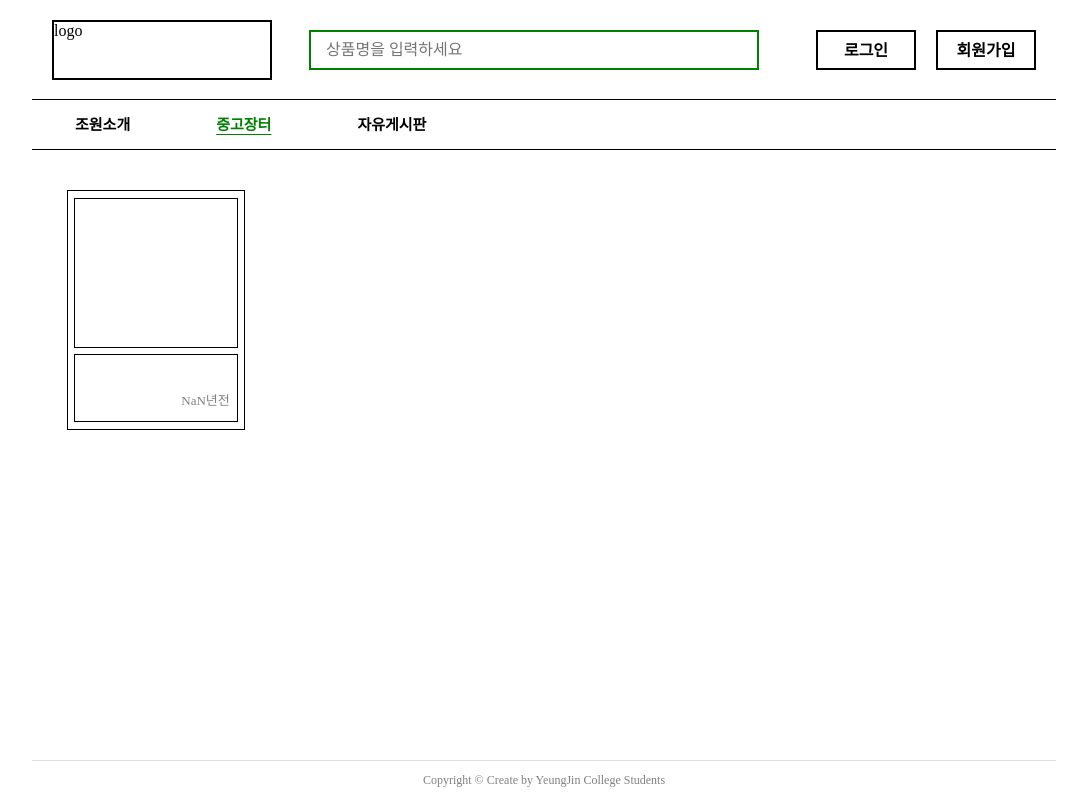
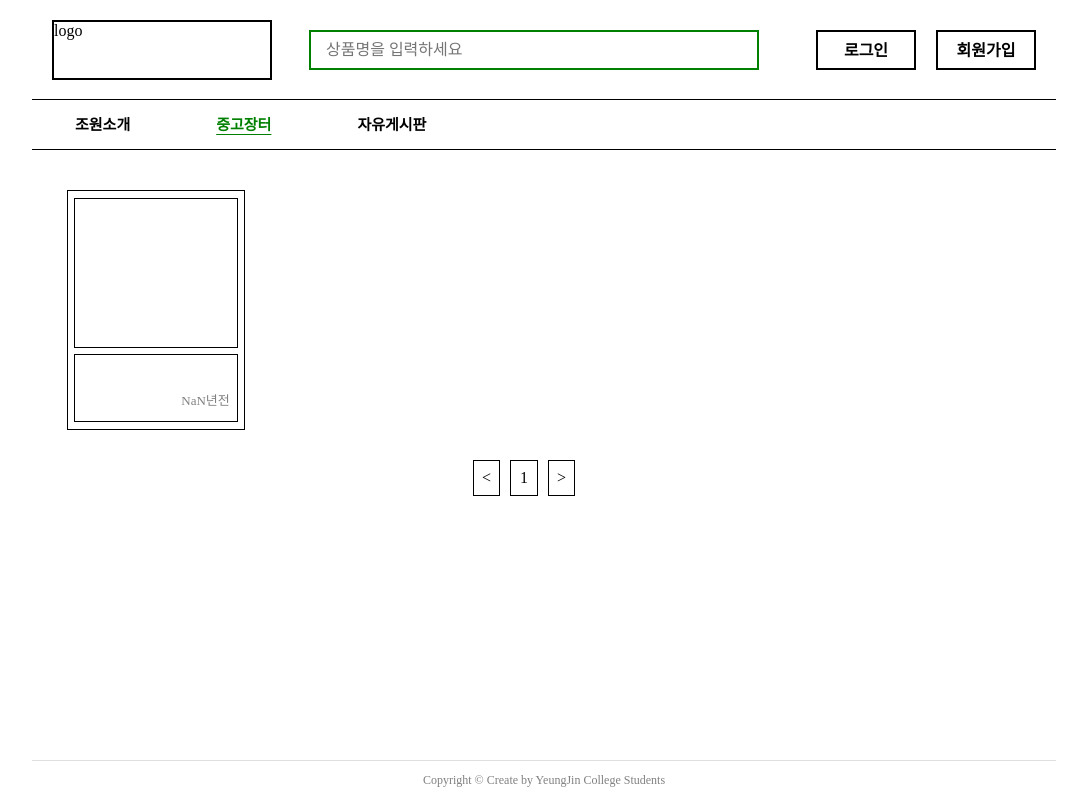
Before and after one commit to woohyeon-dev/used-trading-platform, a React (Create React App) app in the folder client/: page /market in a window 1280 px wide. Shown: the whole page, without its empty margins (96-1183 px from the left). Built offline with nearby package versions, Linux system fonts and the light colour scheme; no server answers; a web font is replaced by a local one.

Commit message:
Add pagination to the market page

```diff
--- a/client/src/components/Pagination.js
+++ b/client/src/components/Pagination.js
@@ -3,7 +3,7 @@ import styled from 'styled-components';
 
 const PaginationBlk = styled.div`
   width: 984px;
-  margin-top: 20px;
+  margin-top: 30px;
   display: flex;
   justify-content: center;
 
--- a/client/src/pages/Market.js
+++ b/client/src/pages/Market.js
@@ -1,26 +1,50 @@
 import React, { useEffect, useState } from 'react';
 import styled from 'styled-components';
 import axios from 'axios';
-import ProductList from '../components/market/ProductList';
+import { ProductList, Pagination } from '../components';
 
 const MarketBlock = styled.div`
-  margin: 40px 20px;
+  margin: 40px 0;
 `;
 
 function Market() {
-  const [prods, setProds] = useState([{}]);
+  const [prod, setProd] = useState([{}]);
+  // 페이지당 보여줄 게시물 수
+  const pagePer = 20;
+  // const pagePer = 1;
+  const [start, setStart] = useState(0);
+  const [end, setEnd] = useState(pagePer);
+  const [currentPage, setCurrentPage] = useState(1);
+
+  // 전체 게시물 개수
+  const totalProdCnt = prod.length;
 
   useEffect(() => {
     const callApi = async () => {
       const response = await axios.get('http://localhost:5000/market');
-      setProds(response.data);
+      setProd(response.data);
     };
     callApi();
   }, []);
 
+  useEffect(() => {
+    setStart((currentPage - 1) * pagePer);
+    setEnd(currentPage * pagePer);
+  }, [currentPage]);
+
+  const toggleCurrentPage = e => {
+    setCurrentPage(e);
+  };
+
   return (
     <MarketBlock>
-      <ProductList prods={prods} />
+      <ProductList prods={prod.slice(start, end)} />
+      <Pagination
+        pagePer={pagePer}
+        totalPostCnt={totalProdCnt}
+        currentPage={currentPage}
+        toggleCurrentPage={e => toggleCurrentPage(e)}
+      />
     </MarketBlock>
   );
 }
```
